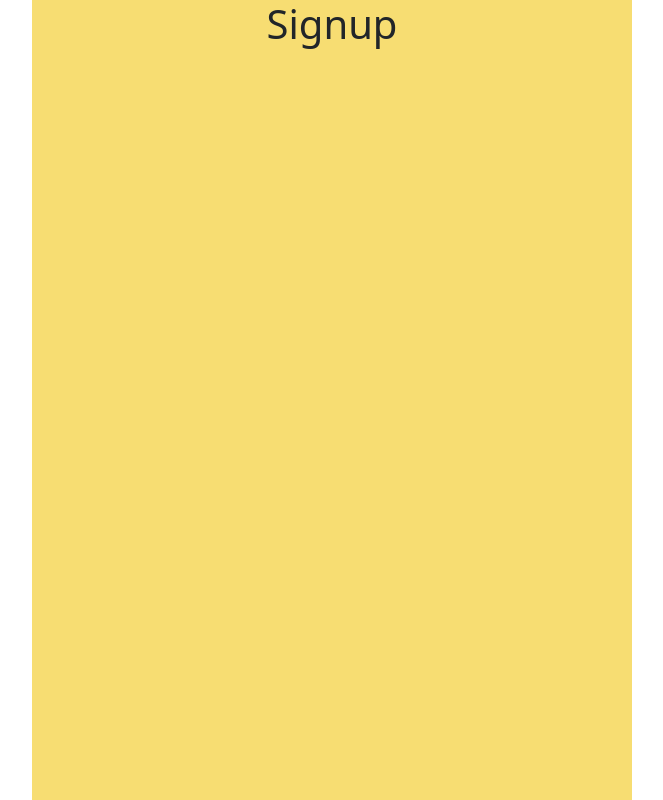
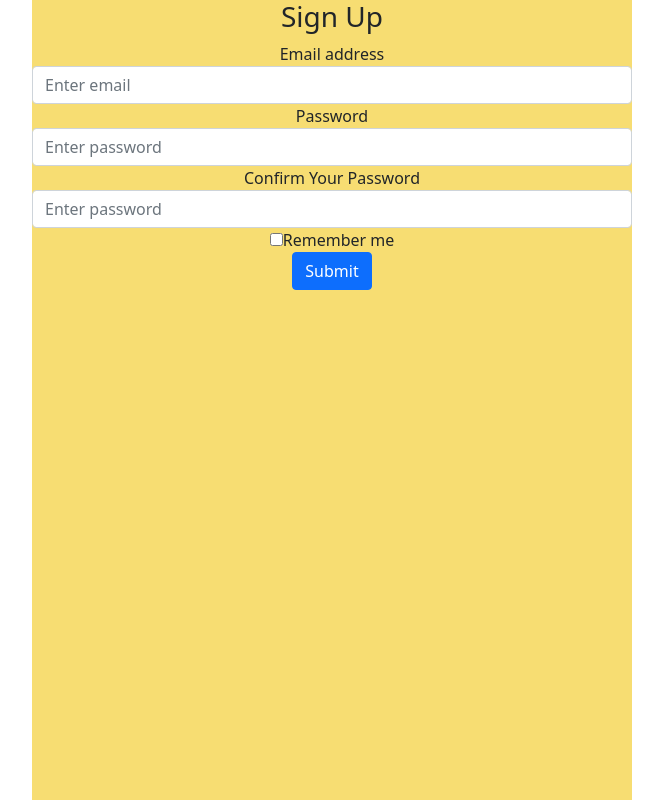
Before and after one commit to Flowthread/SameWay, a Next.js app: page /signup in a window 1280 px wide. Shown: the whole page, without its empty margins (308-971 px from the left). Built offline with nearby package versions, Linux system fonts and the light colour scheme.

Commit message:
Implement the signup form

```diff
--- a/pages/login.tsx
+++ b/pages/login.tsx
@@ -2,7 +2,7 @@ import React from "react"
 import {Col, FloatingLabel, Row, Form} from "react-bootstrap";
 const Login = ()=>{
     return (<div>
-        <h1>login page</h1>
+        {/* <h1>login page</h1> */}
         <Col>
             <Form>
                 <h3>Sign In</h3>
--- a/pages/signup.tsx
+++ b/pages/signup.tsx
@@ -1,5 +1,35 @@
-import React from "react"
+import React from "react";
+import {Col, FloatingLabel, Row, Form} from "react-bootstrap";
+
 const SignUp = ()=>{
-    return (<h1>Signup</h1>);
+    return (<div>
+        {/* <h1>Sign Up page</h1> */}
+        <Col>
+            <Form>
+                <h3>Sign Up</h3>
+                <div className="form-group">
+                    <label>Email address</label>
+                    <input type="email" className="form-control" placeholder="Enter email" />
+                </div>
+                <div className="form-group">
+                    <label>Password</label>
+                    <input type="password" className="form-control" placeholder="Enter password" />
+                </div>
+                <div className="form-group">
+                    <label>Confirm Your Password</label>
+                    <input type="password" className="form-control" placeholder="Enter password" />
+                </div>
+                <div className="form-group">
+                    <div className="custom-control custom-checkbox">
+                        <input type="checkbox" className="custom-control-input" id="customCheck1" />
+                        <label className="custom-control-label" htmlFor="customCheck1">Remember me</label>
+                    </div>
+                </div>
+                <button type="submit" className="btn btn-primary btn-block">Submit</button>
+
+            </Form>
+
+        </Col>
+    </div>);
 }
 export default SignUp;
```
Also changed, not shown: 2 other files (tests, documents, lock files or other folders).
